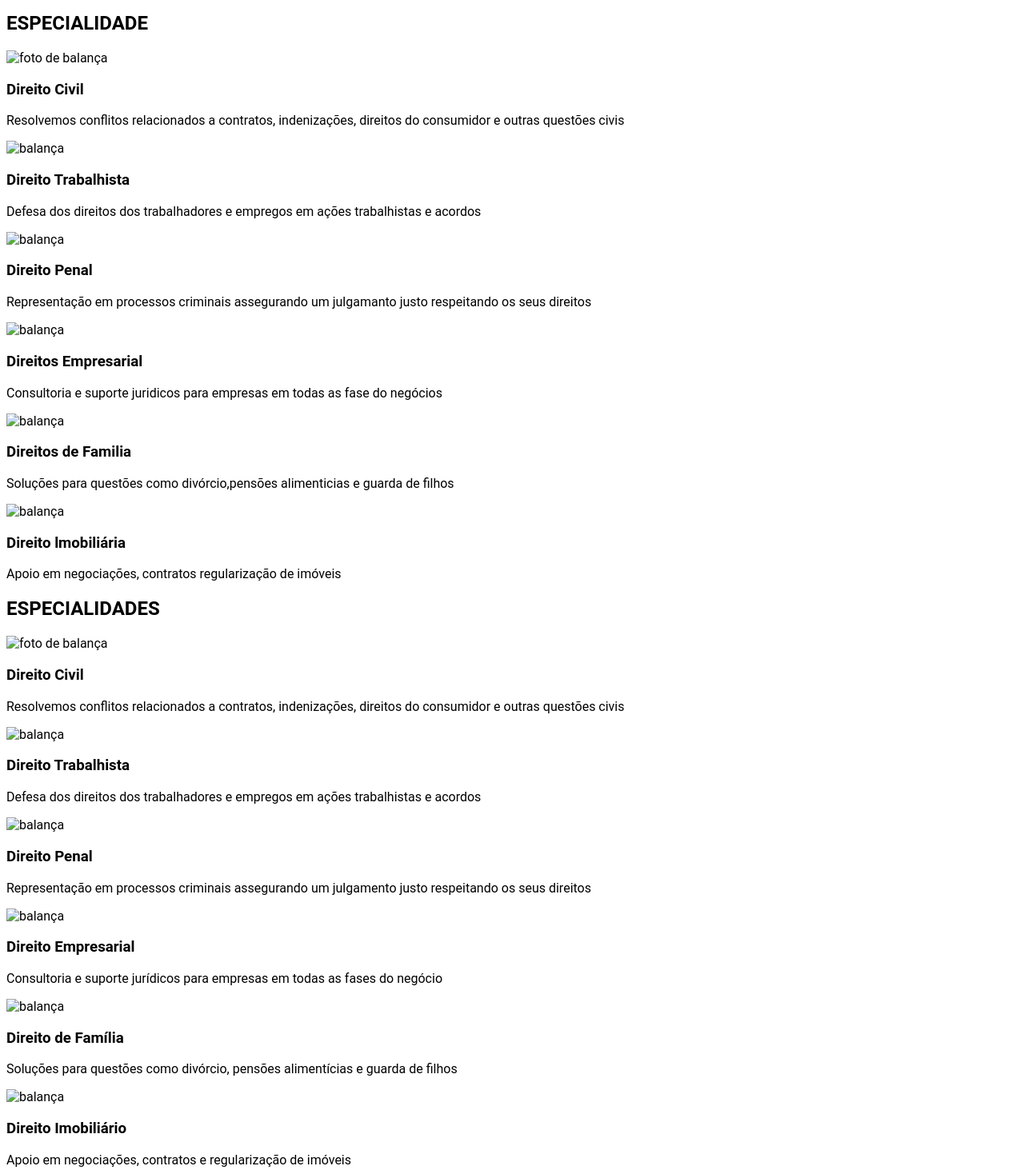
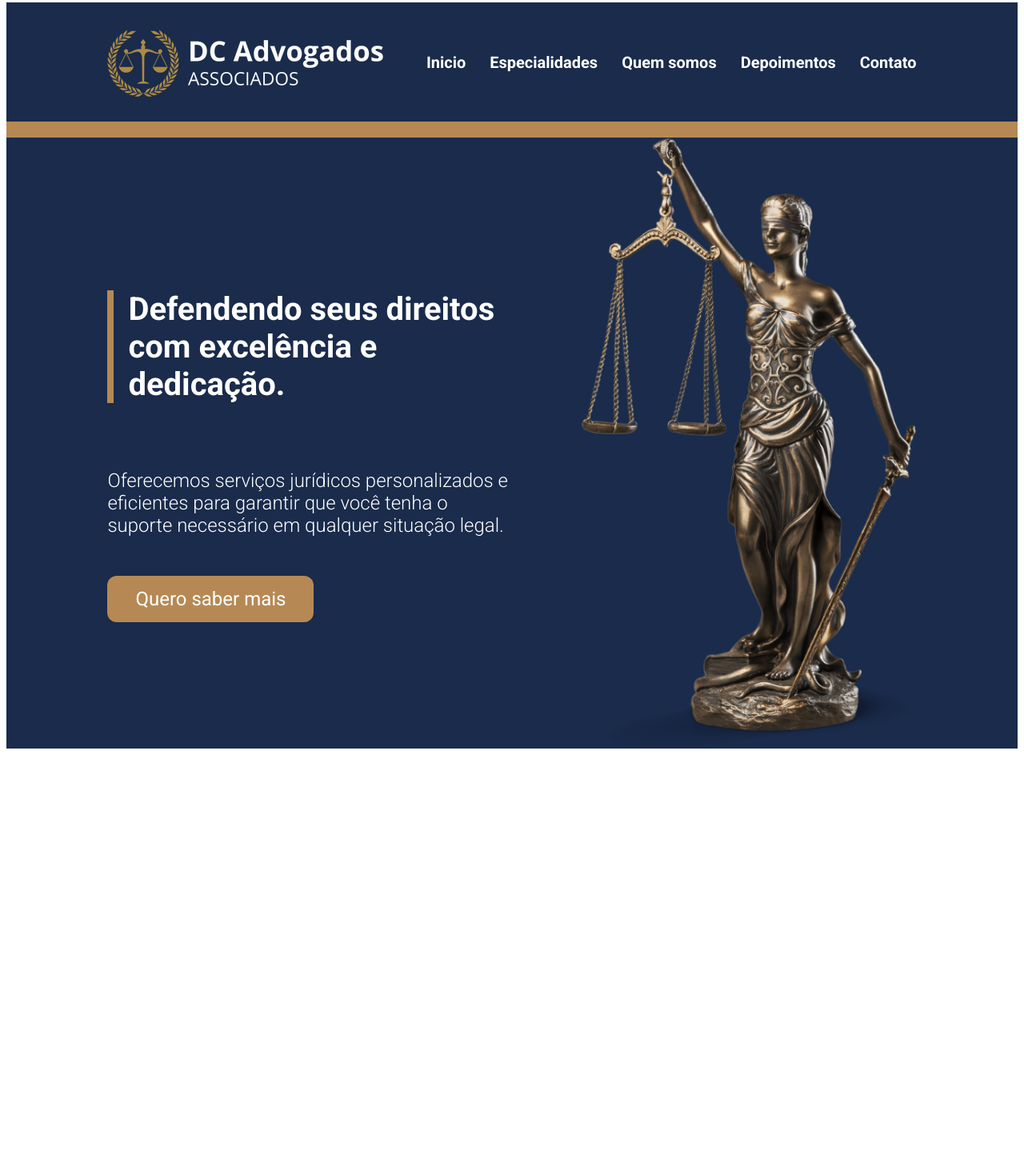
Before and after one commit to DouglasSenna/LP-ADVOGADOS-CURSO, a plain HTML site: page index.html in a window 1280 px wide. Shown: the part 5-1468 px from the top of the page at 80% size. After the commit the page ends 949 px from the top, so only its background shows below. Drawn offline with Linux system fonts and the light colour scheme.

Commit message:
codigo do prefessor atualizado

```diff
--- a/index.html
+++ b/index.html
@@ -3,118 +3,51 @@
   <head>
     <meta charset="UTF-8" />
     <meta name="viewport" content="width=device-width, initial-scale=1.0" />
-    <title>Lp Advogados</title>
-    <link rel="stylesheet" href="./style.css" />
-  </head>
+    <title>DC Advogados Associados</title>
+    <link rel="preconnect" href="https://fonts.googleapis.com" />
+    <link rel="preconnect" href="https://fonts.gstatic.com" crossorigin />
+    <link
+      href="https://fonts.googleapis.com/css2?family=Roboto:ital,wght@0,100..900;1,100..900&display=swap"
+      rel="stylesheet"
+    />
+    <link rel="stylesheet" href="style.css" />
+  </hea
   <body>
-    <!-- banner -->
-    <section class="container-section-specialties">
-      <div class="container-div-specialties">
-        <h2 class="title-specialties">ESPECIALIDADE</h2>
-        <div class="container-cards-specialties">
-          <div class="card-specialties">
-            <img src="assets/balanca.png" alt="foto de balança" />
-            <h3>Direito Civil</h3>
-            <p>
-              Resolvemos conflitos relacionados a contratos, indenizações,
-              direitos do consumidor e outras questões civis
+    <div class="container-global">
+      <!-- header - cabeçalho -->
+      <header>
+        <div class="header-container">
+          <img src="./assets/logo.png" alt="logomarca" />
+          <nav>
+            <ul>
+              <li><a href="">Inicio</a></li>
+              <li><a href="">Especialidades</a></li>
+              <li><a href="">Quem somos</a></li>
+              <li><a href="">Depoimentos</a></li>
+              <li><a href="">Contato</a></li>
+            </ul>
+          </nav>
+        </div>
+      </header>
+
+      <!-- banner -->
+
+      <section class="container-section-banner">
+        <div class="container-div-banner">
+          <div class="container-content-banner">
+            <h1 class="title">
+              Defendendo seus direitos com excelência e dedicação.
+            </h1>
+            <p class="description">
+              Oferecemos serviços jurídicos personalizados e eficientes para
+              garantir que você tenha o suporte necessário em qualquer situação
+              legal.
             </p>
-            <div class="card-specialties">
-              <img src="assets/balanca.png" alt="balança" />
-              <h3>Direito Trabalhista</h3>
-              <p>
-                Defesa dos direitos dos trabalhadores e empregos em ações
-                trabalhistas e acordos
-              </p>
-              <div class="card-specialties">
-                <img src="assets/balanca.png" alt="balança" />
-                <h3>Direito Penal</h3>
-                <p>
-                  Representação em processos criminais assegurando um julgamanto
-                  justo respeitando os seus direitos
-                </p>
-                <div class="card-specialties">
-                  <img src="assets/balanca.png" alt="balança" />
-                  <h3>Direitos Empresarial</h3>
-                  <p>
-                    Consultoria e suporte juridicos para empresas em todas as
-                    fase do negócios
-                  </p>
-                  <div class="card-specialties">
-                    <img src="assets/balanca.png" alt="balança" />
-                    <h3>Direitos de Familia</h3>
-                    <p>
-                      Soluções para questões como divórcio,pensões alimenticias
-                      e guarda de filhos
-                    </p>
-                    <div class="card-specialties">
-                      <img src="assets/balanca.png" alt="balança" />
-                      <h3>Direito lmobiliária</h3>
-                      <p>
-                        Apoio em negociações, contratos regularização de imóveis
-                      </p>
-                    </div>
-                  </div>
-                </div>
-              </div>
-            </div>
+            <a href="#" class="btn-whatsapp">Quero saber mais</a>
           </div>
+          <img id="image-justice" src="./assets/justica.png" alt="estatua justiça" />
         </div>
-      </div>
-    </section>
-
-    <!-- banner -->
-    <section class="container-section-specialties">
-      <div class="container-div-specialties">
-        <h2 class="title-specialties">ESPECIALIDADES</h2>
-        <div class="container-cards-specialties">
-          <div class="card-specialties">
-            <img src="assets/balanca.png" alt="foto de balança" />
-            <h3>Direito Civil</h3>
-            <p>
-              Resolvemos conflitos relacionados a contratos, indenizações,
-              direitos do consumidor e outras questões civis
-            </p>
-          </div>
-          <div class="card-specialties">
-            <img src="assets/balanca.png" alt="balança" />
-            <h3>Direito Trabalhista</h3>
-            <p>
-              Defesa dos direitos dos trabalhadores e empregos em ações
-              trabalhistas e acordos
-            </p>
-          </div>
-          <div class="card-specialties">
-            <img src="assets/balanca.png" alt="balança" />
-            <h3>Direito Penal</h3>
-            <p>
-              Representação em processos criminais assegurando um julgamento
-              justo respeitando os seus direitos
-            </p>
-          </div>
-          <div class="card-specialties">
-            <img src="assets/balanca.png" alt="balança" />
-            <h3>Direito Empresarial</h3>
-            <p>
-              Consultoria e suporte jurídicos para empresas em todas as fases do
-              negócio
-            </p>
-          </div>
-          <div class="card-specialties">
-            <img src="assets/balanca.png" alt="balança" />
-            <h3>Direito de Família</h3>
-            <p>
-              Soluções para questões como divórcio, pensões alimentícias e
-              guarda de filhos
-            </p>
-          </div>
-          <div class="card-specialties">
-            <img src="assets/balanca.png" alt="balança" />
-            <h3>Direito Imobiliário</h3>
-            <p>Apoio em negociações, contratos e regularização de imóveis</p>
-          </div>
-        </div>
-      </div>
-    </section>
+      </section>
+    </div>
   </body>
 </html>
```
Also changed, not shown: assets/advogado.png (added), assets/aspas.png (added), assets/balanca.png (added), assets/banner-aperto-maos.png (added), assets/banner1.png (added), assets/email.png (added), assets/estrelas.png (added), assets/justica.png (added), assets/logo.png (added), assets/pino.png (added), assets/telefone.png (added), assets/usuario.png (added), 1 other file.
